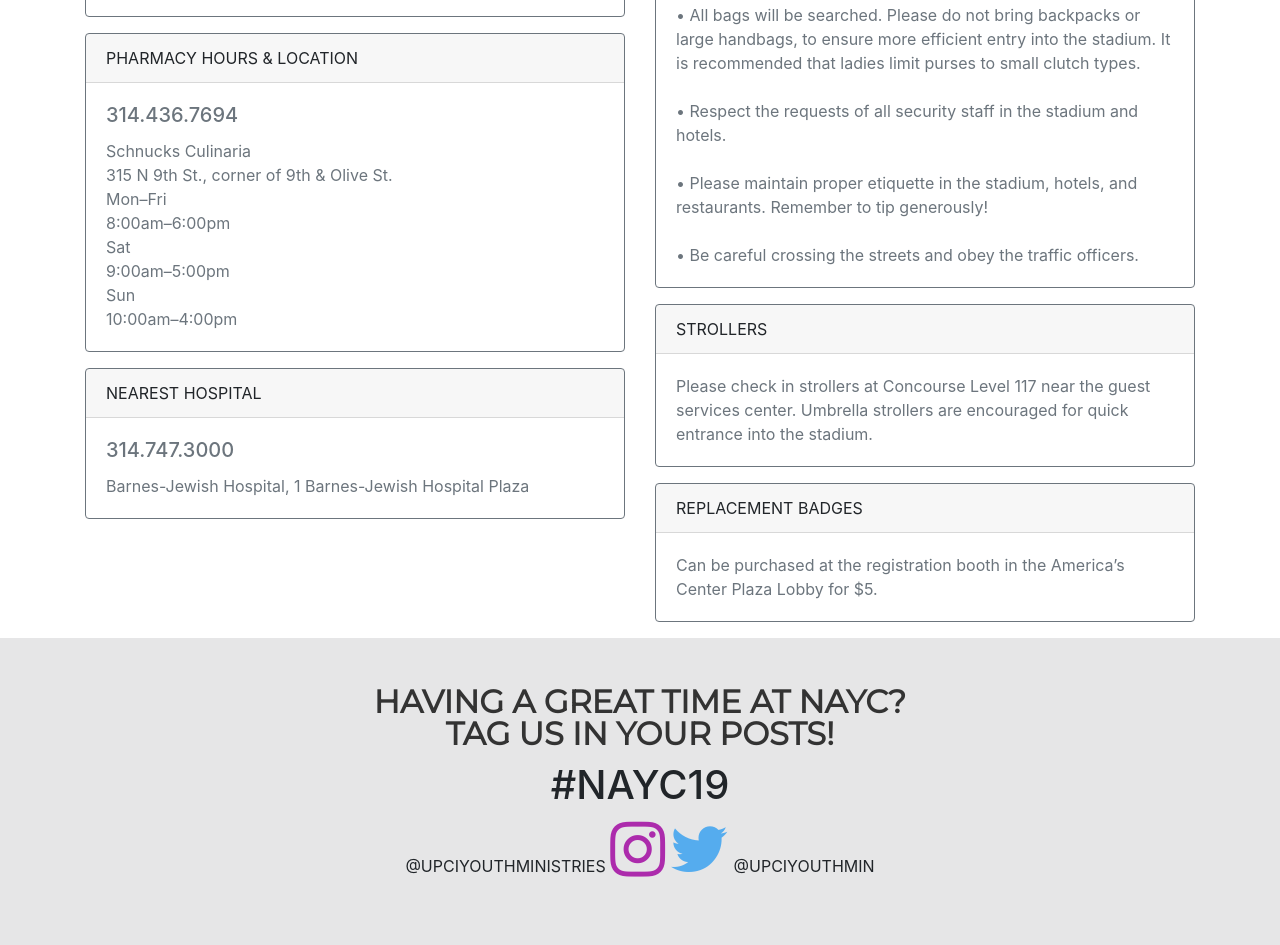
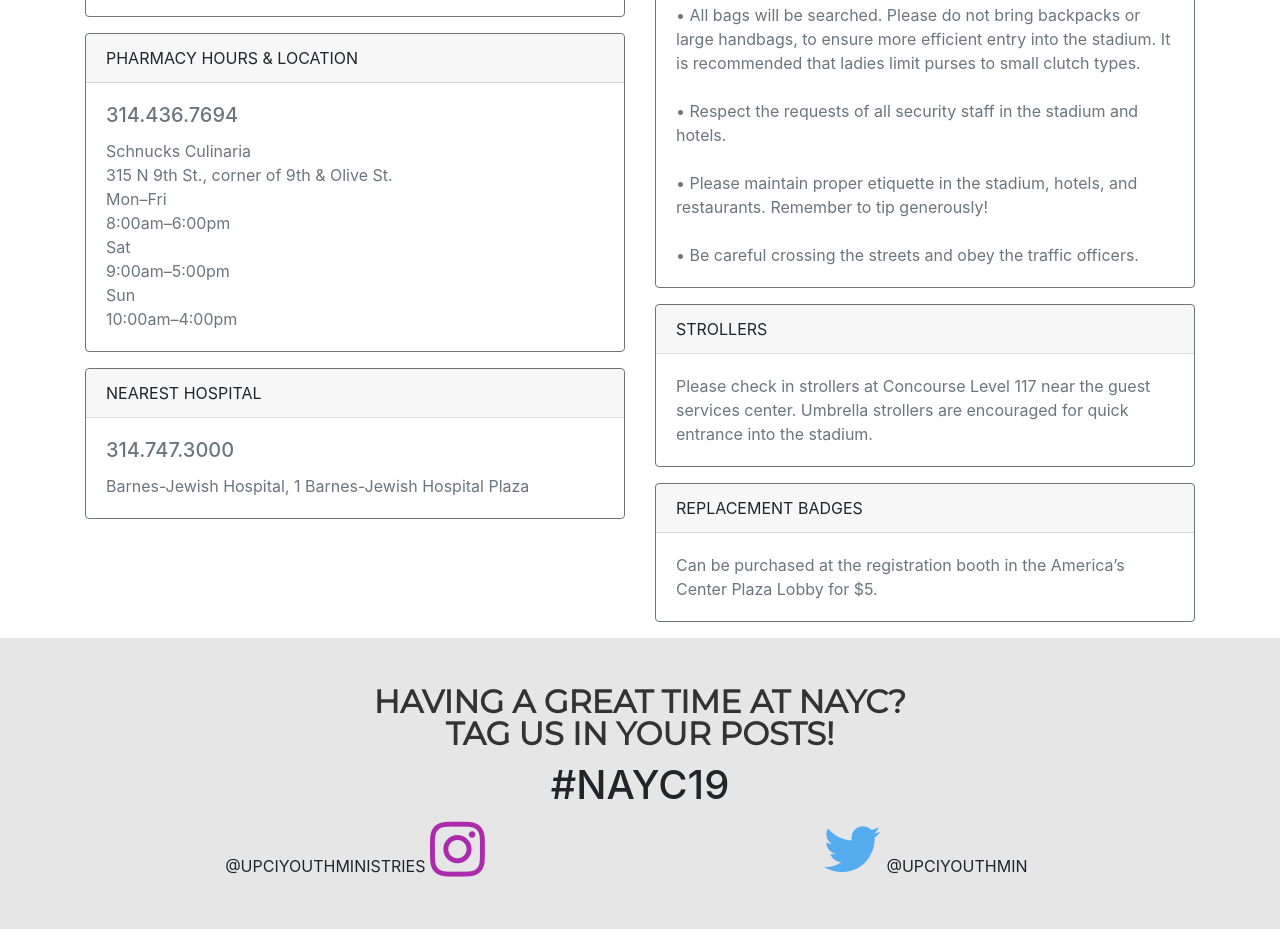
Before and after one commit to lettman1/naycstatic, a plain HTML site: page info.html in a window 1280 px wide. Shown: the part 903-1848 px from the top of the page. Drawn offline with nearby package versions, Linux system fonts and the light colour scheme; some icons are missing; files whose address does not match are found by name.

Commit message:
update for footer icons

```diff
--- a/info.html
+++ b/info.html
@@ -192,9 +192,14 @@
                     <div class="col-md-12 text-center">
                         <h2 class="gen-title"><strong>HAVING A GREAT TIME AT NAYC?<br>TAG US IN YOUR POSTS!</strong></h2>
                         <h1>#NAYC19</h1>
-                        <p>
-                            @UPCIYOUTHMINISTRIES <i class="fa fa-instagram fa-4x" style="color: #ac2bac;"></i>  <i class="fa fa-twitter fa-4x" style="color: #55acee;"></i>  @UPCIYOUTHMIN
-                        </p>
+                        <div class="row">
+                            <div class="col-md-6">
+                                @UPCIYOUTHMINISTRIES <i class="fa fa-instagram fa-4x" style="color: #ac2bac;"></i>
+                            </div>
+                            <div class="col-md-6">
+                                <i class="fa fa-twitter fa-4x" style="color: #55acee;"></i>  @UPCIYOUTHMIN
+                            </div>
+                        </div>
                     </div>
                 </div>
             </div>
```
